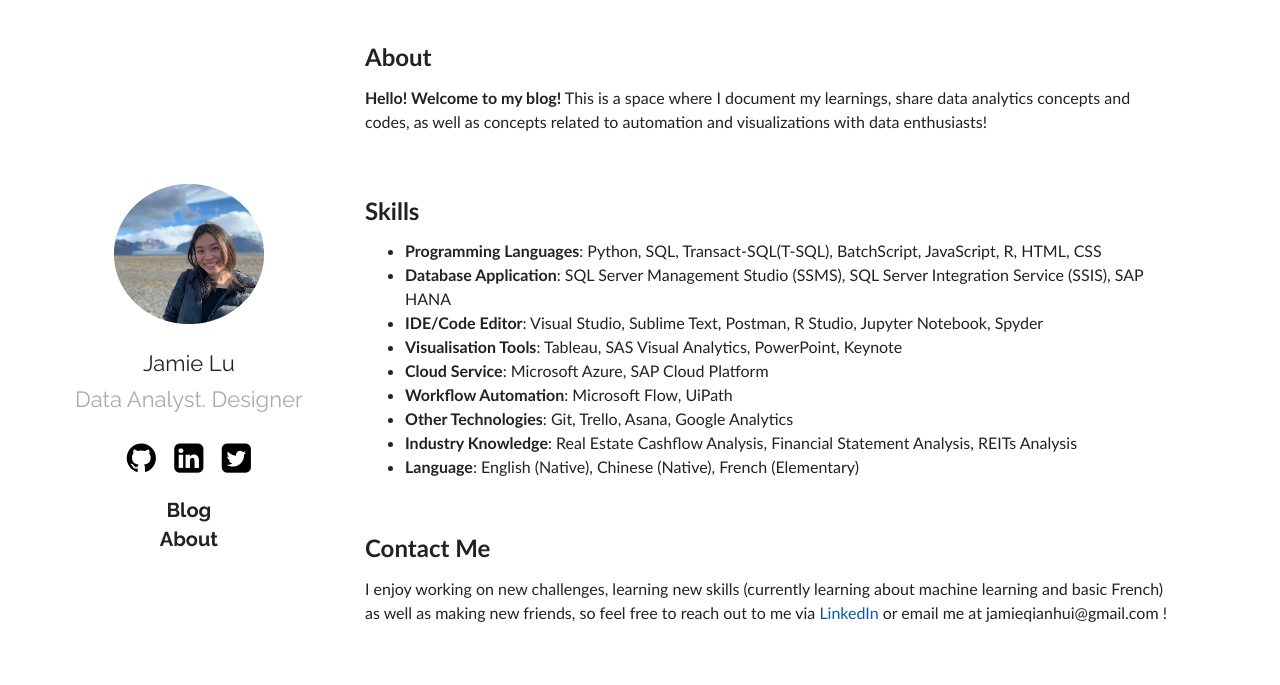
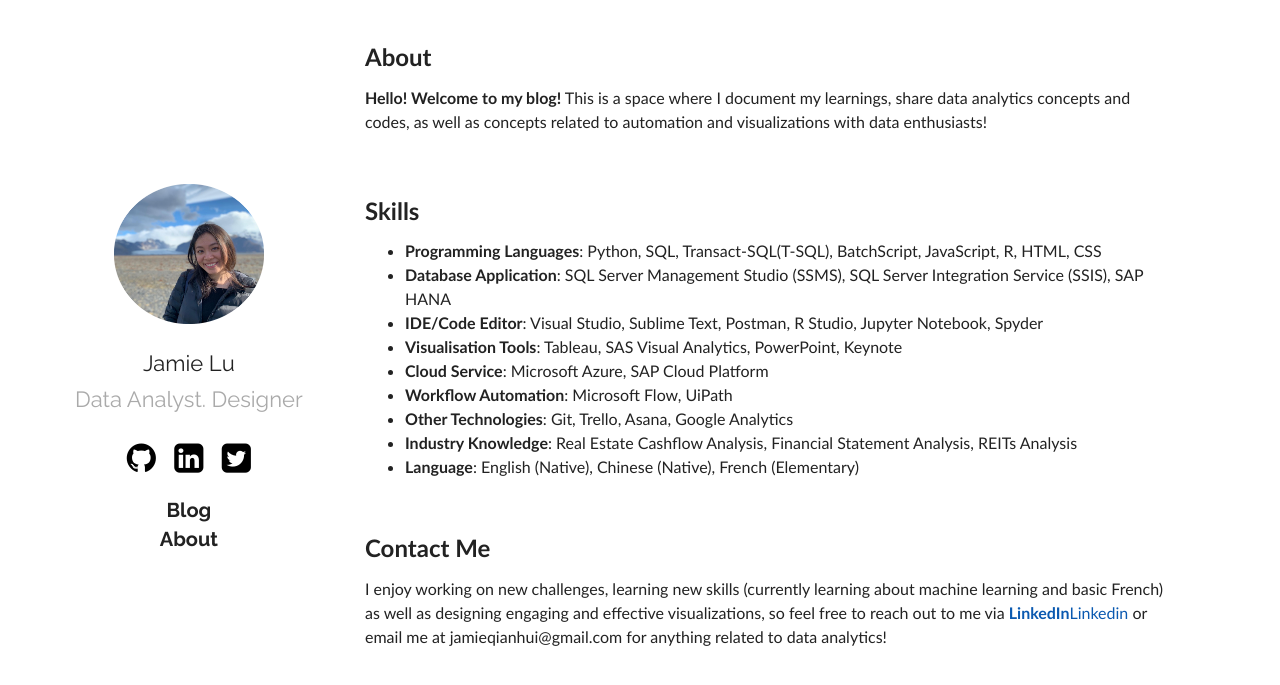
Before and after one commit to jamieqianhui/jamieqianhui.github.io, a Jekyll site: the page built from about.md, in a window 1280 px wide. Shown: the top 685 px of the page. Built offline with Jekyll 4.4.1, drawn with Linux system fonts in a browser that asks for light colours.

```diff
--- a/about.md
+++ b/about.md
@@ -25,9 +25,10 @@
 <br>
 
 ## Contact Me
-I enjoy working on new challenges, learning new skills (currently learning about machine learning and basic French) as well as making new friends, so feel free to reach out to me via [LinkedIn][Linkedin] or email me at jamieqianhui@gmail.com !
+I enjoy working on new challenges, learning new skills (currently learning about machine learning and basic French) as well as designing engaging and effective visualizations, so feel free to reach out to me via **[LinkedIn]**[Linkedin] or email me at jamieqianhui@gmail.com for anything related to data analytics!
+
 <br>
 <br>
 
 
-[Linkedin]: https://www.linkedin.com/in/jamieluqianhui
+[Linkedin]: https://www.linkedin.com/in/jamieluqh
```
